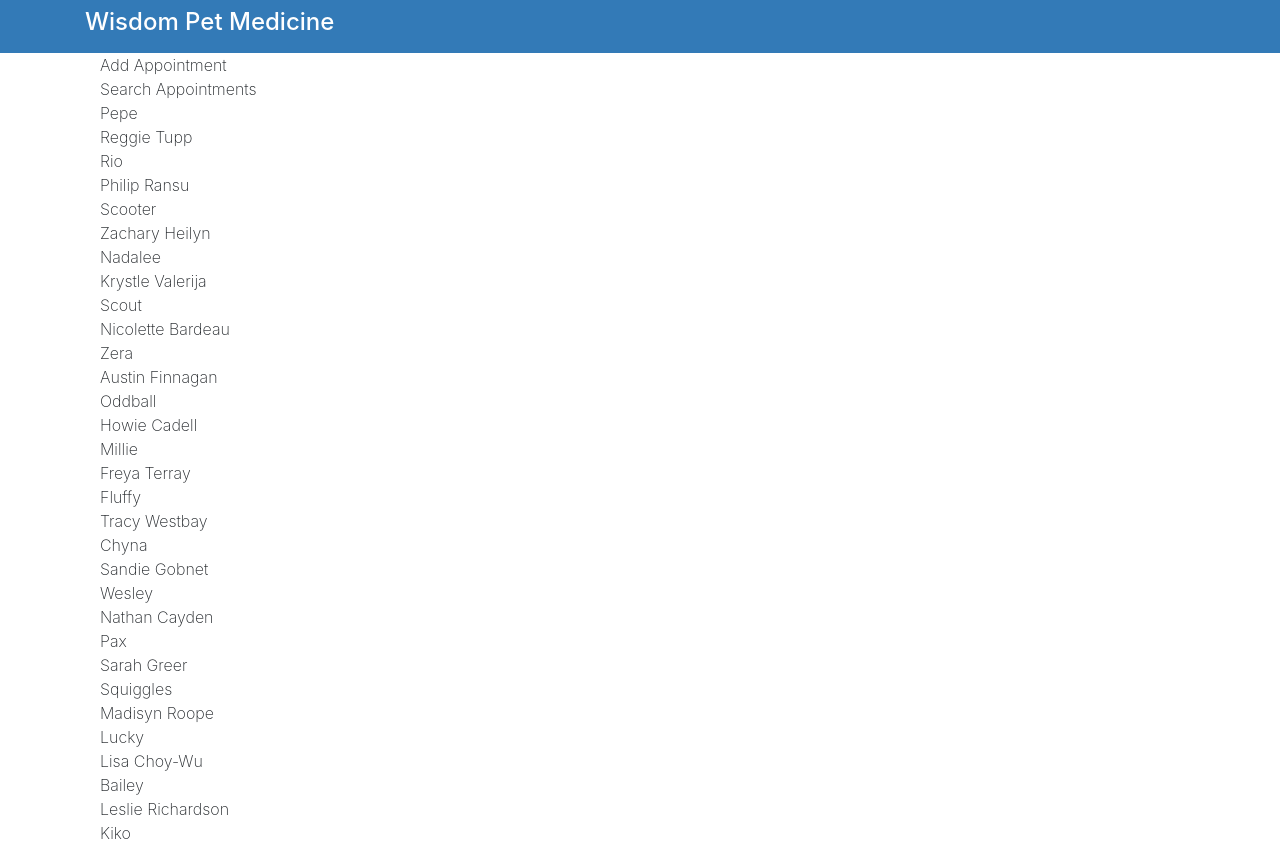
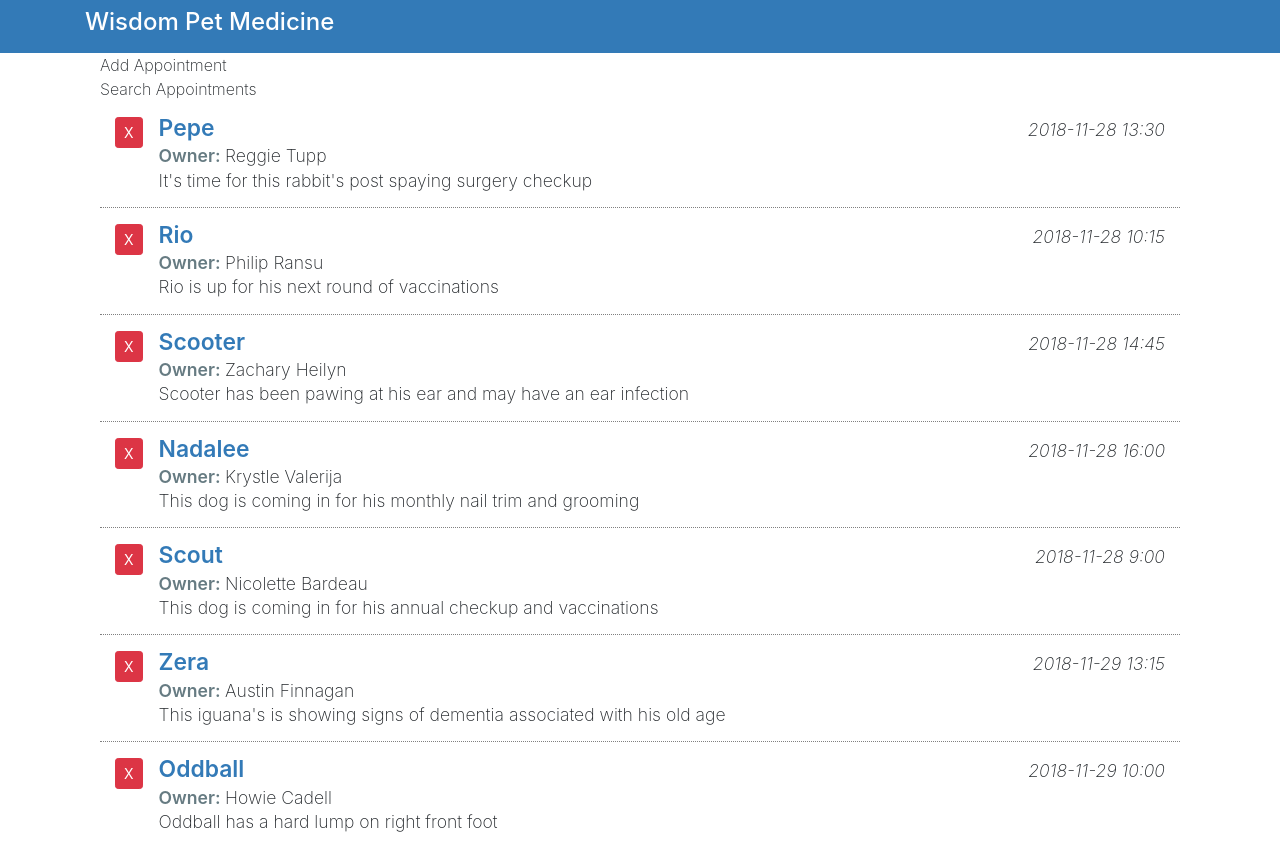
Before and after one commit to nkhalili/react-interface, a React (Create React App) app: page / in a window 1280 px wide. Shown: the top 841 px of the page. Built offline with nearby package versions, Linux system fonts and the light colour scheme.

Commit message:
Changed AppointmentList style

```diff
--- a/src/components/ListAppointments.js
+++ b/src/components/ListAppointments.js
@@ -3,14 +3,31 @@
 class ListAppointments extends Component {
   render() {
 
-    const listItems = this.props.appointments.map(item => (
-      <div>
-        <div>{item.petName}</div>
-        <div>{item.ownerName}</div>
+    return (
+      <div className="appointment-list item-list mb-3">
+        {this.props.appointments.map(item => (
+          <div className="pet-item col media py-3">
+            <div className="mr-3">
+              <button className="pet-delete btn btn-sm btn-danger">X</button>
+            </div>
+
+            <div className="pet-info media-body">
+              <div className="pet-head d-flex">
+                <span className="pet-name">{item.petName}</span>
+                <span className="apt-date ml-auto">{item.aptDate}</span>
+              </div>
+
+              <div className="owner-name">
+                <span className="label-item">Owner: </span>
+                <span>{item.ownerName}</span>
+              </div>
+              <div className="apt-notes">{item.aptNotes}</div>
+            </div>
+          </div>
+        ))}
+
       </div>
-    ))
-
-    return listItems
+    )
   }
 }
 
--- a/src/css/App.css
+++ b/src/css/App.css
@@ -1,38 +1,45 @@
-.App {
-  text-align: center;
+.add-appointment .card-body {
+  display: none;
 }
 
-.App-logo {
-  height: 40vmin;
-  pointer-events: none;
+.apt-addheading {
+  cursor: pointer;
+  user-select: none;
 }
 
-@media (prefers-reduced-motion: no-preference) {
-  .App-logo {
-    animation: App-logo-spin infinite 20s linear;
-  }
+.appointment-list {
+  font-size: 1.1em;
 }
 
-.App-header {
-  background-color: #282c34;
-  min-height: 100vh;
-  display: flex;
-  flex-direction: column;
-  align-items: center;
-  justify-content: center;
-  font-size: calc(10px + 2vmin);
-  color: white;
+.appointment-list .pet-item {
+  border-bottom: 1px dotted gray;
 }
 
-.App-link {
-  color: #61dafb;
+.appointment-list .pet-item:last-child {
+  border-bottom: none;
 }
 
-@keyframes App-logo-spin {
-  from {
-    transform: rotate(0deg);
-  }
-  to {
-    transform: rotate(360deg);
-  }
+.appointment-list .pet-name {
+  font-weight: 600;
+  color: #337ab7;
+  font-size: 1.3em;
+  line-height: 100%;
 }
+
+.appointment-list .label-item {
+  font-weight: 600;
+  color: #667b82;
+}
+
+.appointment-list .apt-date {
+  font-style: italic;
+}
+
+.appointment-list .apt-notes {
+  line-height: 120%;
+}
+
+.dropdown-item.active,
+.dropdown-item:active {
+  background-color: #a9aeb2;
+}
```
